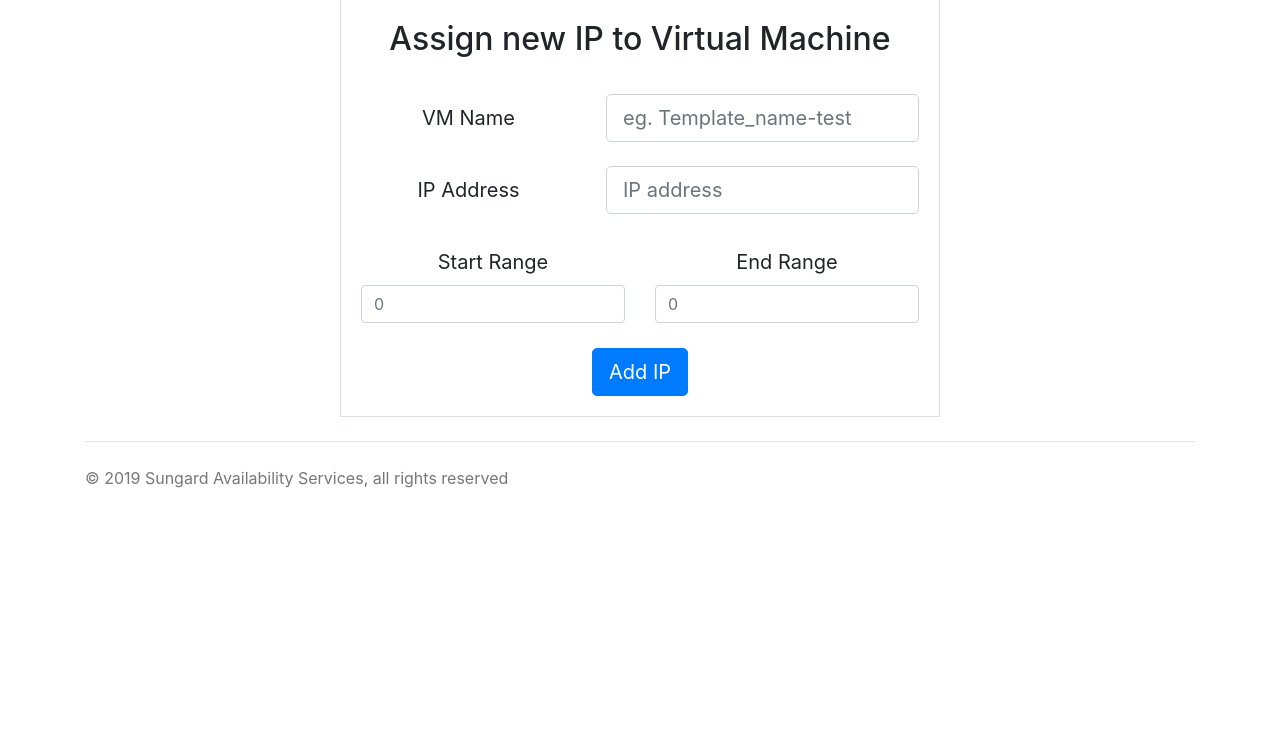
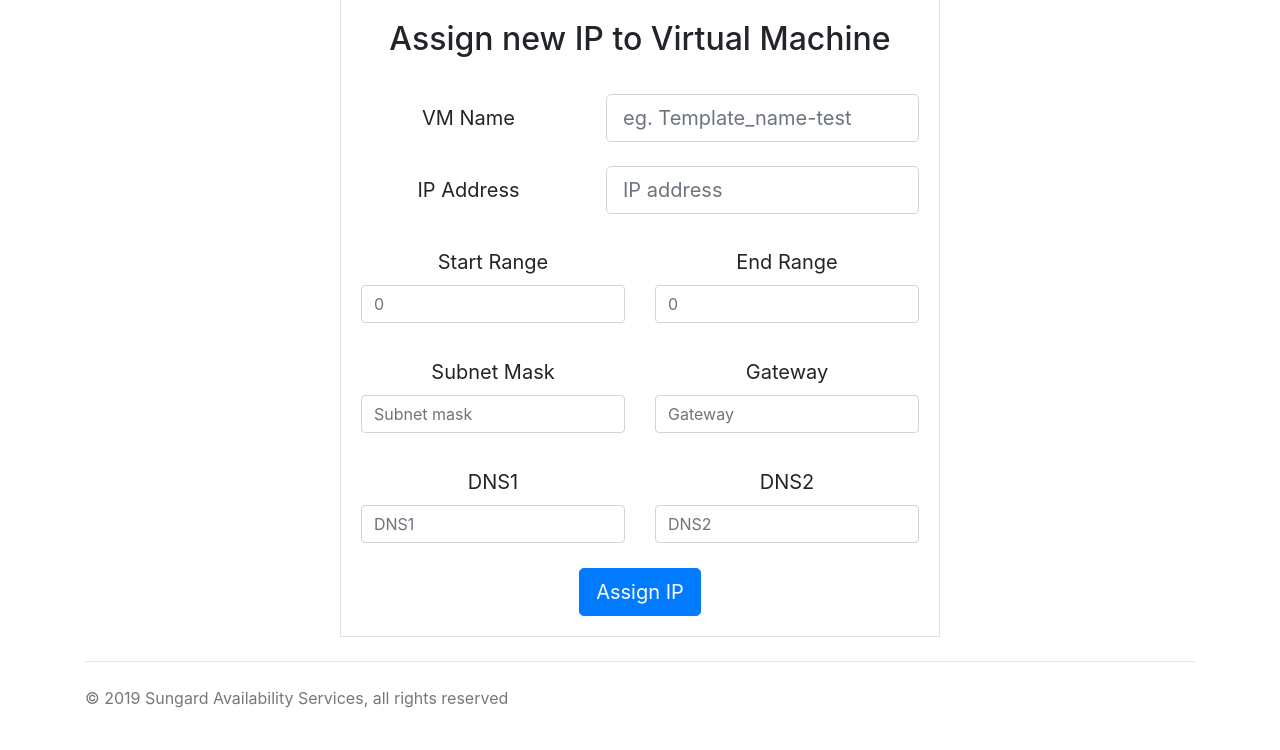
Before and after one commit to swapnil-chikodikar/sample_project, a Django app: template sample_app/templates/sample_app/assign_ip.html in a window 1280 px wide. Shown: the part 124-874 px from the top of the page. Before the commit the page ends 612 px from the top, so only its background shows below. Run offline with Django 3.2, Linux system fonts and the light colour scheme; the template is opened without the code that fills it, so the values that code supplies are empty; some libraries are stand-ins or nearby versions.

Commit message:
ip,dns,gateway,etc

```diff
--- a/sample_app/templates/sample_app/assign_ip.html
+++ b/sample_app/templates/sample_app/assign_ip.html
@@ -7,7 +7,8 @@
             <h2 class="card-title">Assign new IP to Virtual Machine</h2>
             <!--<h4 class="card-title">VM Creation</h4>-->
             <br>
-                <form method="post" action="/RTOSLAAutomation/assign_ip" role="form" id="form_id">
+            <form method="post" action="/RTOSLAAutomation/assign_ip/" role="form" id="form_id"
+                  onsubmit="btn.disabled=true; btn.innerText='Assigning IPs. Please Wait';">
                 <div class="form-group row">
                     <label for="vm_name" class="col-5 col-form-label-lg">VM Name</label>
                     <div class="col-7">
@@ -24,27 +25,48 @@
                 </div>
                 <div class="form-group row">
                     <div class="col-6 col-form-label-lg">
-                        <label for="validationTooltip04">Start Range</label>
-                        <input type="number" min="0" class="form-control" id="validationTooltip04" placeholder="0"
+                        <label for="start_range">Start Range</label>
+                        <input type="number" min="0" class="form-control" id="start_range" placeholder="0"
                                onselect="validationTooltip05.min=validationTooltip04.val" name="s_range" required>
                         <div class="invalid-tooltip">
                             Please select at least one VM.
                         </div>
                     </div>
-
                     <div class="col-6 col-form-label-lg">
-                        <label for="validationTooltip05">End Range</label>
-                        <input type="number" class="form-control" id="validationTooltip05" placeholder="0"
+                        <label for="end_range">End Range</label>
+                        <input type="number" class="form-control" id="end_range" placeholder="0"
+                               onclick="end_range.min=start_range.value; end_range.placeholder=start_range.value;"
                                name="e_range" required>
                         <div class="invalid-tooltip">
                             Please select at least one VM.
                         </div>
                     </div>
                 </div>
-
-
-                    <button class="btn btn-primary btn-lg" id="buttonid" type="submit">Add IP</button>
-
+                <div class="form-group row">
+                    <div class="col-6 col-form-label-lg">
+                        <label for="subnet">Subnet Mask</label>
+                        <input type="text" class="form-control" id="subnet"
+                               name="subnet_mask" placeholder="Subnet mask" required>
+                    </div>
+                    <div class="col-6 col-form-label-lg">
+                        <label for="gateway">Gateway</label>
+                        <input type="text" class="form-control" id="gateway"
+                               name="gateway" placeholder="Gateway" required>
+                    </div>
+                </div>
+                <div class="form-group row">
+                    <div class="col-6 col-form-label-lg">
+                        <label for="dns1">DNS1</label>
+                        <input type="text" class="form-control" id="dns1"
+                               name="dns1" placeholder="DNS1" required>
+                    </div>
+                    <div class="col-6 col-form-label-lg">
+                        <label for="dns2">DNS2</label>
+                        <input type="text" class="form-control" id="dns2"
+                               name="dns2" placeholder="DNS2">
+                    </div>
+                </div>
+                <button class="btn btn-primary btn-lg" id="btn" type="submit">Assign IP</button>
             </form>
         </div>
     </div>
--- a/sample_app/urls.py
+++ b/sample_app/urls.py
@@ -3,7 +3,7 @@ from sample_app import views
 
 
 urlpatterns = [
-    url(r'VCenterCredsForm/', views.vcenter_creds_form, name='sample_app-vcentercreds'),
+    url(r'VCenterCredsForm/', views.vcenter_creds_form),
     url(r'^vcenter_creds/$', views.vcenter_creds),
     url(r'^DeploymentForm/$', views.deployment_page_form),
     url(r'^deployment/$', views.vm_deployment),
```
Also changed, not shown: app2/test.py (+10 -0 lines), sample_app/templates/sample_app/add_nic.html (+21 -7 lines), sample_app/templates/sample_app/deployment.html (+9 -8 lines), sample_app/templates/sample_app/vm_delete.html (+5 -4 lines), sample_app/views.py (+10 -5 lines), sla_scripts/vm_scaling.py (+11 -13 lines), 3 other files. Lines whose indentation alone changed are shown as unchanged.
